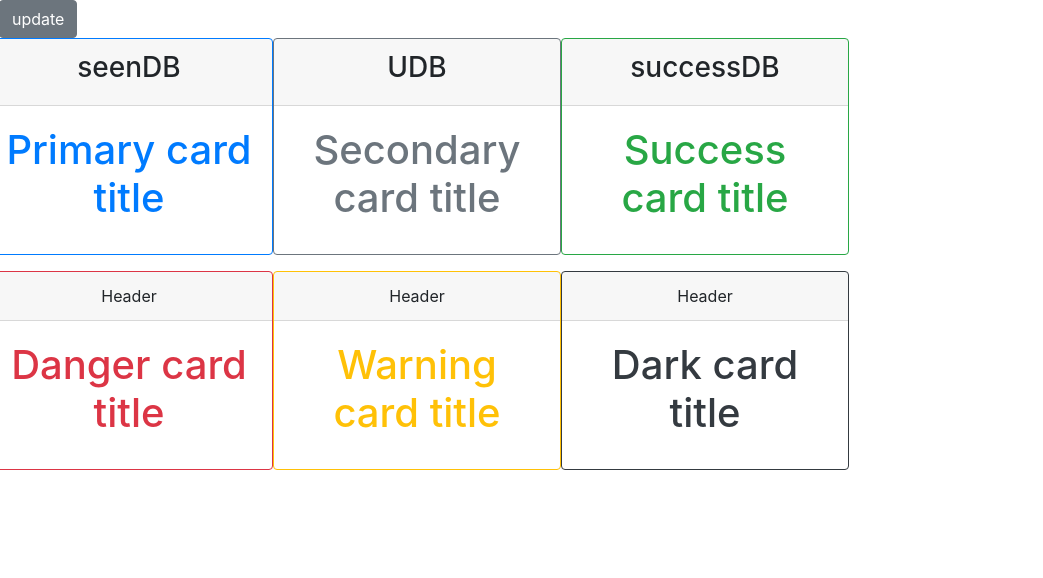
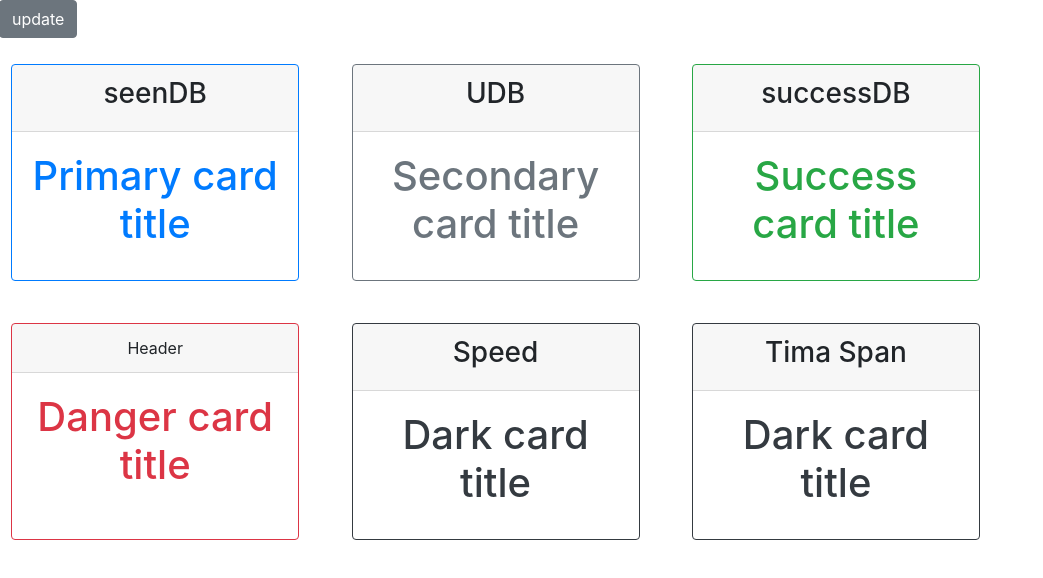
Before and after one commit to kevin51034/ElasticSearch_nodejs, a website: page public/dashboard.html in a window 1280 px wide. Shown: the whole page, without its empty margins (0-1043 px from the left). Drawn offline with nearby package versions, Linux system fonts and the light colour scheme; no server answers.

Commit message:
UI modify

```diff
--- a/public/dashboard.html
+++ b/public/dashboard.html
@@ -57,14 +57,14 @@
                 <h1 class="card-title" id ='cardTitle4'>Danger card title</h1>
             </div>
         </div>
-        <div class="card border-warning mb-3" style="width: 18rem;">
-            <div class="card-header">Header</div>
-            <div class="card-body text-warning">
-                <h1 class="card-title" id ='cardTitle5'>Warning card title</h1>
+        <div class="card border-dark mb-3" style="width: 18rem;">
+            <div class="card-header"><h3>Speed</h3></div>
+            <div class="card-body text-dark">
+                <h1 class="card-title" id ='cardTitle5'>Dark card title</h1>
             </div>
         </div>
         <div class="card border-dark mb-3" style="width: 18rem;">
-            <div class="card-header">Header</div>
+            <div class="card-header"><h3>Tima Span</h3></div>
             <div class="card-body text-dark">
                 <h1 class="card-title" id ='cardTitle6'>Dark card title</h1>
             </div>
--- a/public/dashboardScript.css
+++ b/public/dashboardScript.css
@@ -17,3 +17,7 @@ body {
     margin: 0 auto;
     width: 80%;
 }
+
+.card {
+    margin: 2%;
+}
--- a/public/dashboardScript.js
+++ b/public/dashboardScript.js
@@ -28,12 +28,17 @@ async function showInfo(json) {
     const cardTitle1 = document.querySelector('#cardTitle1');
     const cardTitle2 = document.querySelector('#cardTitle2');
     const cardTitle3 = document.querySelector('#cardTitle3');
+    const cardTitle5 = document.querySelector('#cardTitle5');
+    const cardTitle6 = document.querySelector('#cardTitle6');
 
     let seenDBcount = json.seenDBTable.filter(Boolean).length;
 
     cardTitle1.textContent = seenDBcount;
     cardTitle2.textContent = json.link.length;
     cardTitle3.textContent = json.successDB.length;
+    cardTitle5.textContent = (json.successDB.length/json.timeSpanTotal) + '/s';
+
+    cardTitle6.textContent = json.timeSpanTotal + 's';
 
 }
 
```
Also changed, not shown: server.js (+4 -4 lines).
